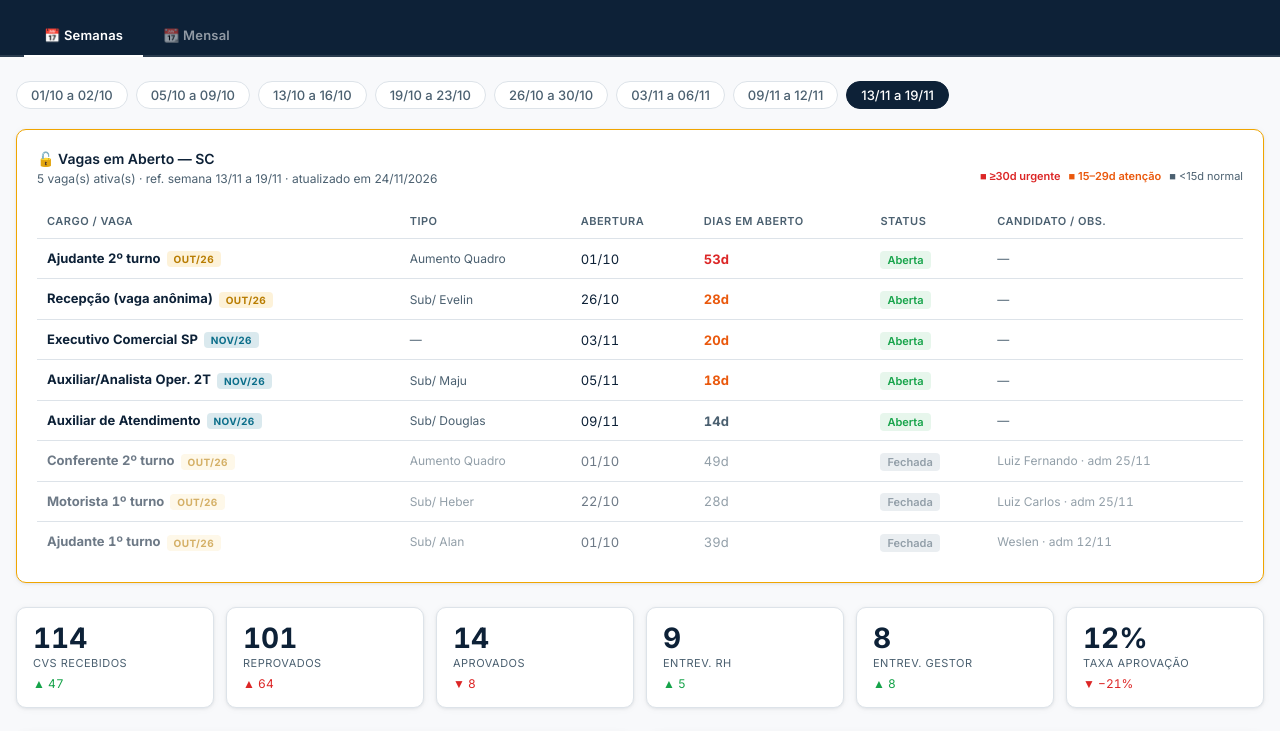
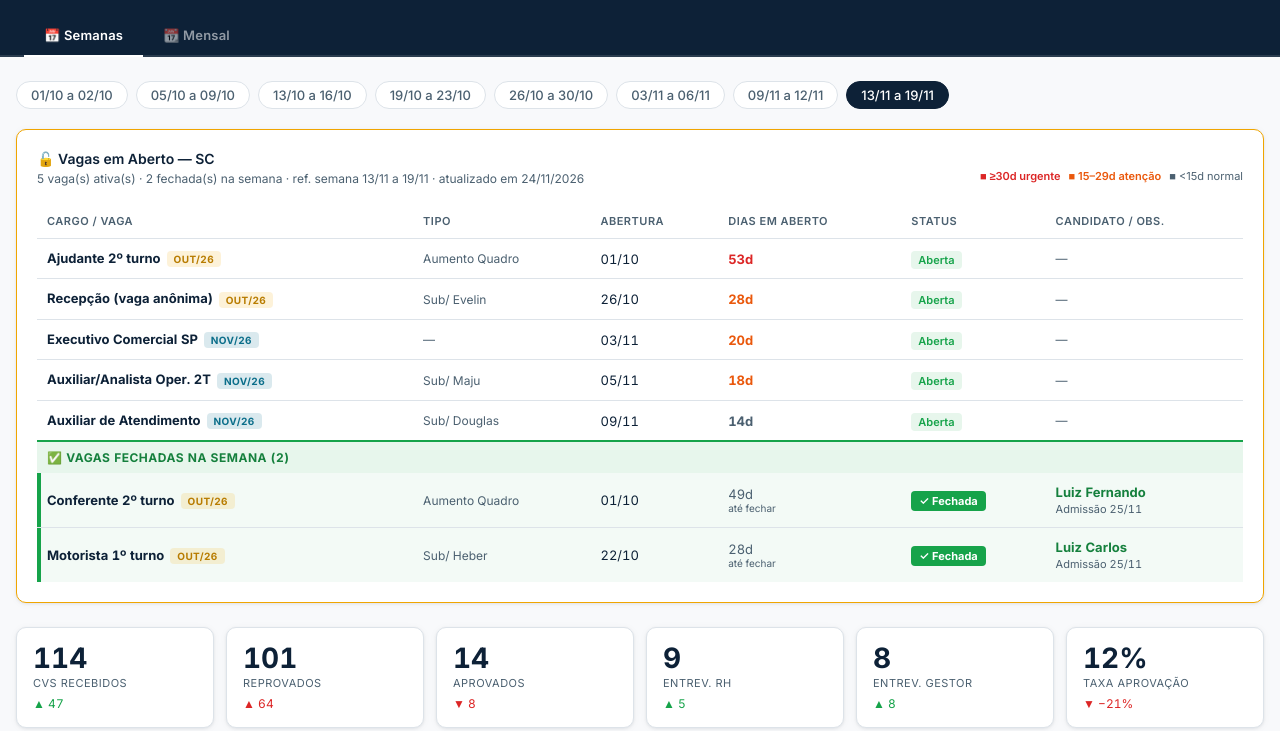
Before and after one commit to diuliasilva/dashboard-rh, a plain HTML site: page recrutamento.html in a window 1280 px wide. Shown: the part 63-794 px from the top of the page. Drawn offline with nearby package versions, Linux system fonts and the light colour scheme.

Commit message:
Destaca vagas fechadas da semana e remove Ajudante 1º turno já apresentada
Co-Authored-By: Claude Opus 5.5 <noreply@anthropic.com>
Claude-Session: https://claude.ai/code/session_01SGyCKDoNRcB3C1fCGFPTLY

```diff
--- a/recrutamento.html
+++ b/recrutamento.html
@@ -89,6 +89,12 @@ tr:last-child td{border-bottom:none;}
 .vaga-mes-out{background:rgba(240,165,0,.15);color:#b87c00;}
 .vaga-mes-nov{background:rgba(11,110,138,.15);color:var(--teal);}
 .vaga-mes-set{background:rgba(220,38,38,.12);color:var(--red);}
+.fech-sep td{background:rgba(22,163,74,.10);color:#15803D;font-size:12px;font-weight:700;text-transform:uppercase;letter-spacing:.5px;padding:8px 10px;border-top:2px solid #16A34A;border-bottom:none;}
+.fech-row td{background:rgba(22,163,74,.05);}
+.fech-row td:first-child{box-shadow:inset 4px 0 0 #16A34A;}
+.badge-done{background:#16A34A;color:#fff;border-radius:4px;padding:3px 8px;font-size:11px;font-weight:700;white-space:nowrap;}
+.fech-cand{font-weight:700;color:#15803D;font-size:13px;}
+.fech-adm{font-size:11px;color:var(--fg2);margin-top:2px;}
 .dias-aberto-warn{font-weight:700;color:var(--red);}
 .dias-aberto-mid{font-weight:700;color:var(--orange);}
 .dias-aberto-ok{font-weight:700;color:var(--fg2);}
@@ -174,7 +180,6 @@ const VAGAS_ABERTAS = [
   {vaga:"Auxiliar de Atendimento",      tipo:"Sub/ Douglas",          abertura:"09/11/2026", diasAberto:14, status:"Aberta"},
   {vaga:"Conferente 2º turno",          tipo:"Aumento Quadro",        abertura:"01/10/2026", diasAberto:49, status:"Fechada", candidato:"Luiz Fernando", fechamento:"25/11"},
   {vaga:"Motorista 1º turno",           tipo:"Sub/ Heber",            abertura:"22/10/2026", diasAberto:28, status:"Fechada", candidato:"Luiz Carlos",   fechamento:"25/11"},
-  {vaga:"Ajudante 1º turno",            tipo:"Sub/ Alan",             abertura:"01/10/2026", diasAberto:39, status:"Fechada", candidato:"Weslen",        fechamento:"12/11"},
 ];
 
 const SEMANAS = [
@@ -698,19 +703,19 @@ function renderVagasAbertas(containerId){
     <td class="${diasAbertoClass(v.diasAberto)}">${v.diasAberto}d</td>
     <td><span class="badge-open">Aberta</span></td>
     <td style="color:var(--fg2);font-size:12px">—</td></tr>`).join('');
-  const rowsFech=fechadas.map(v=>`<tr style="opacity:.6">
+  const rowsFech=fechadas.length?`<tr class="fech-sep"><td colspan="6">✅ Vagas fechadas na semana (${fechadas.length})</td></tr>`+fechadas.map(v=>`<tr class="fech-row">
     <td><b>${v.vaga}</b>${mesTag(v.abertura)}</td>
     <td style="color:var(--fg2);font-size:12px">${v.tipo}</td>
     <td>${v.abertura.slice(0,5)}</td>
-    <td style="color:var(--fg2)">${v.diasAberto!=null?v.diasAberto+'d':'—'}</td>
-    <td><span class="badge-closed">Fechada</span></td>
-    <td style="font-size:12px;color:var(--fg2)">${v.candidato||'—'} ${v.fechamento?'· adm '+v.fechamento:''}</td></tr>`).join('');
+    <td style="color:var(--fg2)">${v.diasAberto!=null?v.diasAberto+'d':'—'}<div style="font-size:10px">até fechar</div></td>
+    <td><span class="badge-done">✓ Fechada</span></td>
+    <td><div class="fech-cand">${v.candidato||'—'}</div>${v.fechamento?`<div class="fech-adm">Admissão ${v.fechamento}</div>`:''}</td></tr>`).join(''):'';
   const ultimaSem=SEMANAS[SEMANAS.length-1];
   el.innerHTML=`
     <div class="vagas-abertas-card">
       <div style="display:flex;align-items:center;justify-content:space-between;flex-wrap:wrap;gap:8px;margin-bottom:12px;">
         <div><div class="card-title">🔓 Vagas em Aberto — SC</div>
-          <div class="card-note">${abertas.length} vaga(s) ativa(s) · ref. semana ${ultimaSem.label} · atualizado em ${new Date().toLocaleDateString('pt-BR')}</div></div>
+          <div class="card-note">${abertas.length} vaga(s) ativa(s)${fechadas.length?` · ${fechadas.length} fechada(s) na semana`:''} · ref. semana ${ultimaSem.label} · atualizado em ${new Date().toLocaleDateString('pt-BR')}</div></div>
         <div style="display:flex;gap:8px;flex-wrap:wrap;font-size:11px;align-items:center">
           <span style="color:var(--red);font-weight:600">■ ≥30d urgente</span>
           <span style="color:var(--orange);font-weight:600">■ 15–29d atenção</span>
```
